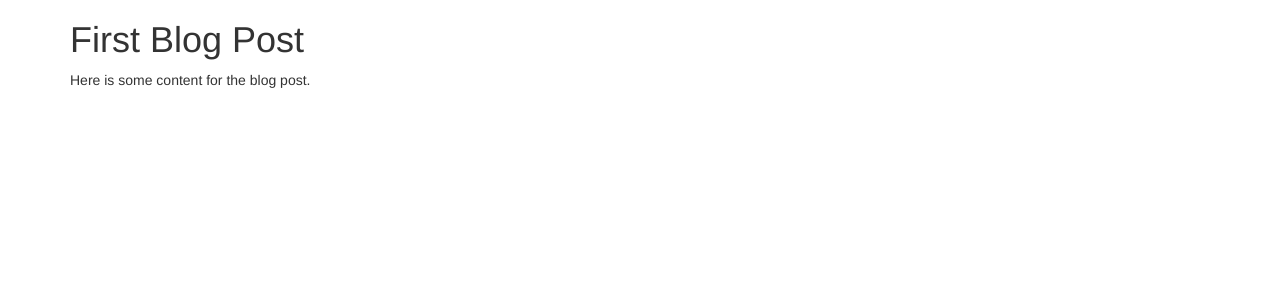
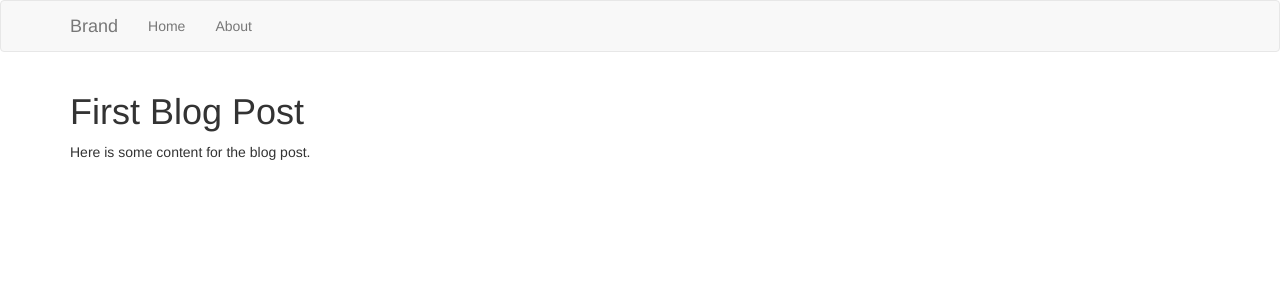
Before and after one commit to Munsterberg/d_blog, a Django app: page /blog/1/ in a window 1280 px wide. Shown: the top 300 px of the page. Run offline with Django 3.2, Linux system fonts and the light colour scheme; data comes from the database, SQL or seed files in the repository; some libraries are stand-ins or nearby versions.

Commit message:
Anchor tags added and navbar

```diff
--- a/blog/templates/blog/blog_detail.html
+++ b/blog/templates/blog/blog_detail.html
@@ -1,10 +1,15 @@
 {% extends 'layout.html' %}
 
-{% block title %}Temp{% endblock %}
+{% block title %}{{ article.title }}{% endblock %}
 
 {% block content %}
 <div class="container">
-  <h1>{{ article.title }}</h1>
-  <p>{{ article.content }}</p>
+  <div id="article">
+    <h1>{{ article.title }}</h1>
+    <p>{{ article.content }}</p>
+  </div>
+
+  <div id="comments">
+  </div>
 </div>
 {% endblock %}
--- a/blog/templates/blog/blog_list.html
+++ b/blog/templates/blog/blog_list.html
@@ -5,7 +5,7 @@
 {% block content %}
 <div class="container">
   {% for article in articles %}
-    <h1>{{ article.title }}</h1>
+    <h1><a href="{% url 'blog:blog_detail' pk=article.pk %}">{{ article.title }}</a></h1>
     <p>{{ article.content }}</p>
     <p>{{ article.created_at }}</p>
   {% endfor %}
--- a/blog/views.py
+++ b/blog/views.py
@@ -12,5 +12,5 @@ def blog_list(request):
 def blog_detail(request, pk):
   article = get_object_or_404(Article, pk=pk)
   return render(request, 'blog/blog_detail.html', {
-    'article': article
+    'article': article,
   })
--- a/templates/layout.html
+++ b/templates/layout.html
@@ -9,6 +9,29 @@
 </head>
 <body>
 
+<nav class="navbar navbar-default">
+  <div class="container">
+    <div class="navbar-header">
+      <button type="button" class="navbar-toggle collapsed" data-toggle="collapse"
+      data-target="#myNav" aria-expanded="false">
+        <span class="sr-only">Toggle navigation</span>
+        <span class="icon-bar"></span>
+        <span class="icon-bar"></span>
+        <span class="icon-bar"></span>
+      </button>
+      <a href="{% url 'blog:blog_list' %}" class="navbar-brand">Brand</a>
+    </div>
+
+    <div class="collapse navbar-collapse" id="myNav">
+      <ul class="nav navbar-nav">
+        <li><a href="{% url 'blog:blog_list' %}">Home</a></li>
+        <li><a href="#">About</a></li>
+      </ul>
+    </div>
+  </div>
+</nav>
+
+
 {% block content %}
 
 {% endblock %}
```
